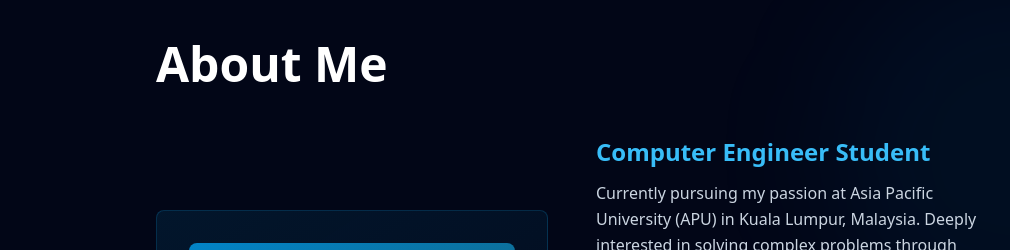
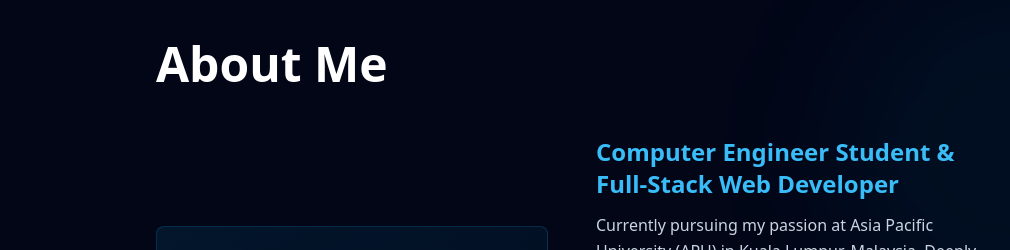
Before and after one commit to ten-chen/personal-portfolio, a React (Vite) app: page / in a window 1280 px wide. Shown: the part 840-1090 px from the top of the page, without its empty margins (68-1078 px from the left). Built offline with nearby package versions, Linux system fonts and the light colour scheme; no server answers; the database is empty.

Commit message:
update about tsx file

```diff
--- a/src/components/About.tsx
+++ b/src/components/About.tsx
@@ -23,7 +23,7 @@ export default function About({ profile }: AboutProps) {
           </div>
           <div className="space-y-6 animate-slide-right">
             <div>
-              <h3 className="text-2xl font-bold text-sky-400 mb-3">Computer Engineer Student</h3>
+              <h3 className="text-2xl font-bold text-sky-400 mb-3">Computer Engineer Student & Full-Stack Web Developer</h3>
               <p className="text-slate-300 leading-relaxed">
                 Currently pursuing my passion at Asia Pacific University (APU) in Kuala Lumpur, Malaysia. Deeply interested in solving complex problems through code and creating impactful solutions with technology.
               </p>
```
